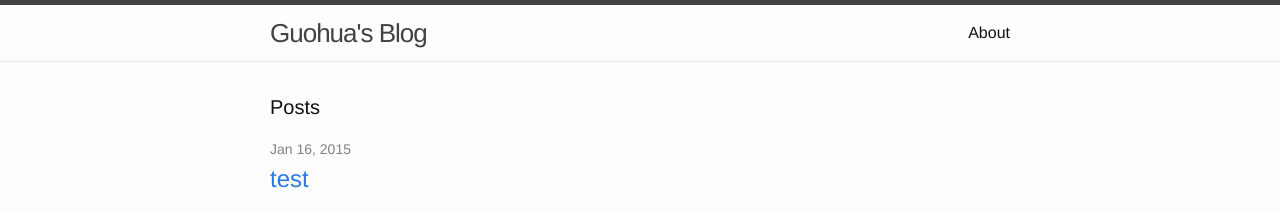
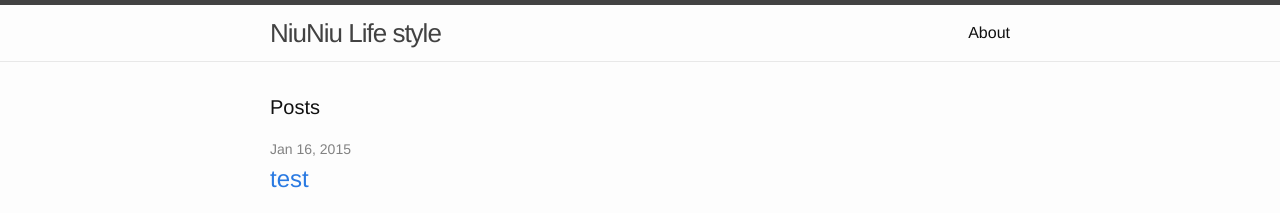
Before and after one commit to stathyzhang/stathyzhang.github.io, a Jekyll site: the page built from index.html, in a window 1280 px wide. Shown: the top 213 px of the page. Built offline with Jekyll 4.4.1, drawn with Linux system fonts in a browser that asks for light colours.

Commit message:
fix title

```diff
--- a/_config.yml
+++ b/_config.yml
@@ -1,6 +1,6 @@
 # Site settings
-title: Guohua's Blog
-email: ouyanggh0815@gmail.com
+title: NiuNiu Life style
+email: stathy@126.com
 description: > # this means to ignore newlines until "baseurl:"
 baseurl: "" # the subpath of your site, e.g. /blog/
 url: "http://yourdomain.com" # the base hostname & protocol for your site
```
